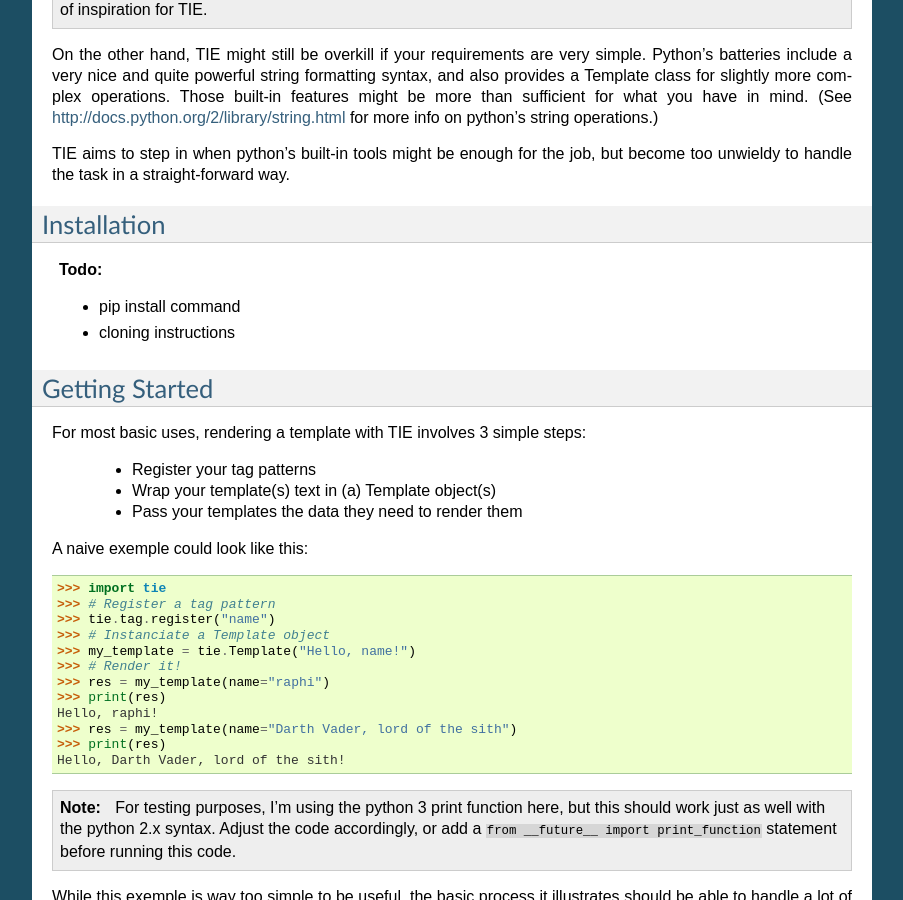
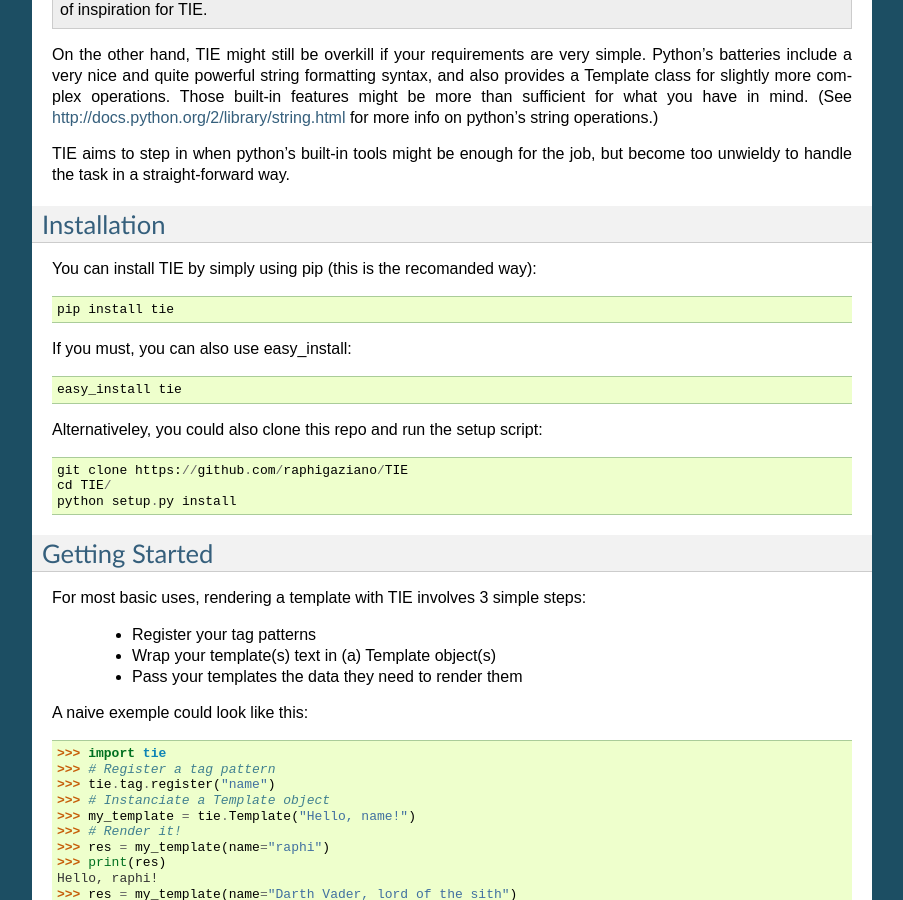
Before and after one commit to raphigaziano/TIE, a Sphinx documentation site: the page built from doc/source/intro.rst, in a window 1280 px wide and 900 px high, scrolled down 710 px. Shown: the whole window, without its empty margins (198-1101 px from the left). Built offline with Sphinx 7.4.7, drawn with Linux system fonts in a browser that asks for light colours.

Commit message:
install commands

```diff
--- a/doc/source/intro.rst
+++ b/doc/source/intro.rst
@@ -57,9 +57,26 @@
 Installation
 ------------
 
-.. todo::
-   - pip install command
-   - cloning instructions
+You can install TIE by simply using pip (this is the recomanded way):
+
+::
+
+   pip install tie
+
+If you must, you can also use easy_install:
+
+::
+
+   easy_install tie
+
+Alternativeley, you could also clone this repo and run the setup script:
+
+::
+
+   git clone https://github.com/raphigaziano/TIE
+   cd TIE/
+   python setup.py install
+
 
 .. _intro-overview:
 
```
